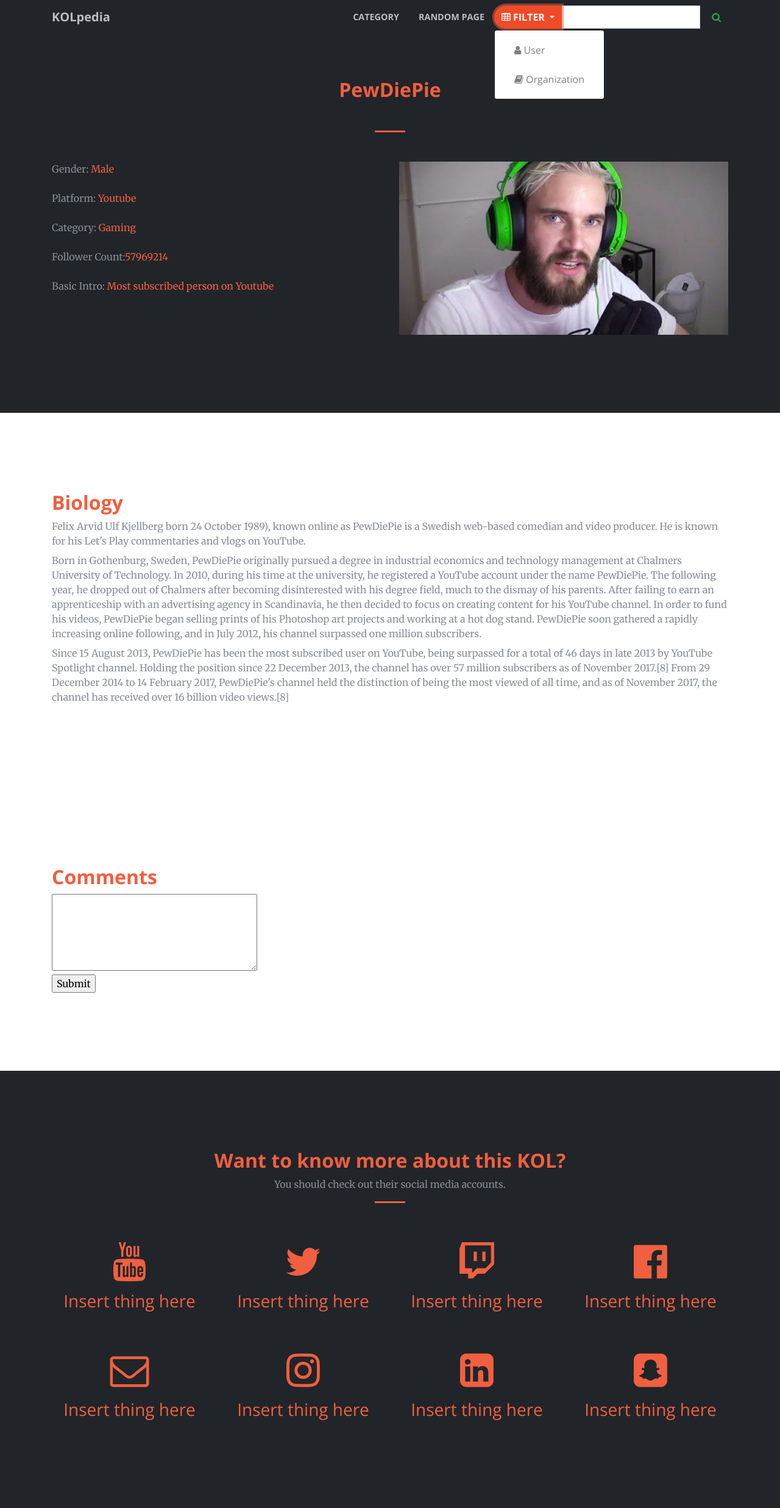
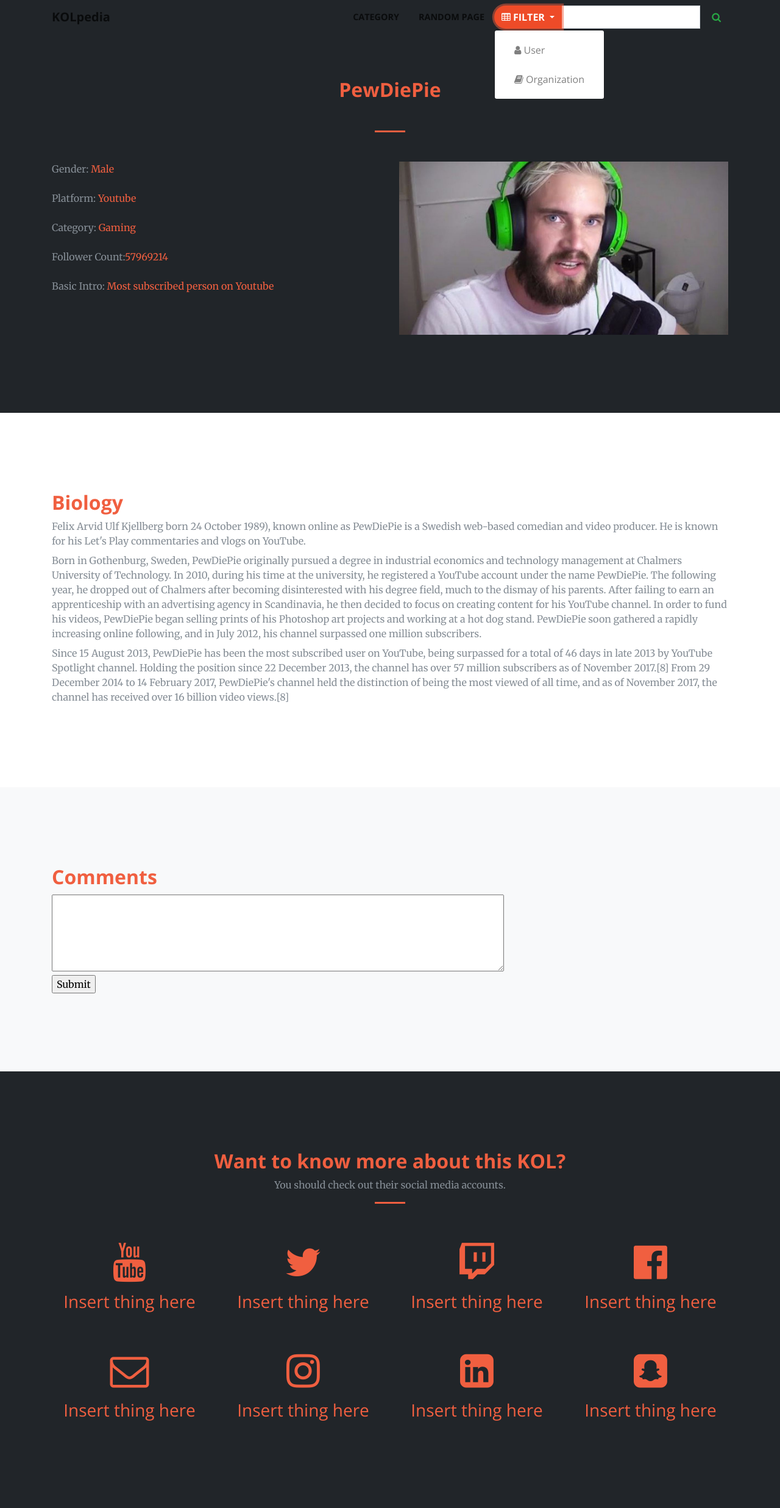
Before and after one commit to KennyFung819/COMPS356-IT-DOG, a PHP site: page /content/index.php?targetKol=1 in a window 1280 px wide, after a click on "FILTER". Shown: the whole page at 61% size. Before the commit the page ends 2329 px from the top, so only its background shows below. Run offline with PHP 8.4, Linux system fonts and the light colour scheme; data comes from the database, SQL or seed files in the repository.

Commit message:
minor tweek

```diff
--- a/content/index.php
+++ b/content/index.php
@@ -165,8 +165,8 @@
     ?>
 
 
-<section id="Comment">
-    <div class="container">
+<section id="Comment" class="bg-light">
+    <div class="container ">
         <div class="row">
             <div class="col-lg-12 text-lg-left">
                 <h2 class="section-heading text-emphasize">Comments</h2>
@@ -175,10 +175,18 @@
     </div>
     <div class="container">
         <div class="row">
-            <div class="col-lg-6 col-md-12 text-lg-left">
+            <div class="col-lg-12 text-lg-left">
+                <div class="biology-box">
+                </div>
+            </div>
+        </div>
+    </div>
+    <div class="container">
+        <div class="row">
+            <div class="col-lg-12 text-lg-left">
                 <div class="biology-box">
                     <form>
-                        <textarea name="message" rows="5" cols="35"></textarea>
+                        <textarea name="message" rows="5" cols="80"></textarea>
                         <br>
                         <input type="submit" value="Submit">
                     </form>
--- a/css/creative.css
+++ b/css/creative.css
@@ -105,17 +105,17 @@ body {
       border-color: transparent;
       background-color: transparent; }
       #mainNav .navbar-brand {
-        color: rgba(255, 255, 255, 0.7); }
+        color: rgba(0, 0, 0, 0.7); }
         #mainNav .navbar-brand:focus, #mainNav .navbar-brand:hover {
-          color: #fff; }
+          color: #000; }
       #mainNav .navbar-nav > li.nav-item > a.nav-link {
         padding: 0.5rem 1rem; }
       #mainNav .navbar-nav > li.nav-item > a.nav-link,
       #mainNav .navbar-nav > li.nav-item > a.nav-link:focus {
-        color: rgba(255, 255, 255, 0.7); }
+        color: rgba(0, 0, 0, 0.7); }
         #mainNav .navbar-nav > li.nav-item > a.nav-link:hover,
         #mainNav .navbar-nav > li.nav-item > a.nav-link:focus:hover {
-          color: #fff; }
+          color: #000; }
       #mainNav.navbar-shrink {
         border-bottom: 1px solid rgba(33, 37, 41, 0.1);
         background-color: #fff; }
@@ -145,6 +145,7 @@ header.masthead {
     right: 0;
     z-index: -1;
     display: inline-block;
+    margin-top: -40%;
     width: 100%;
     height: 100%;
     background-image: url("../img/social_media.jpg");
@@ -161,14 +162,15 @@ header.masthead {
   header.masthead p {
     font-weight: 300; }
   @media (min-width: 768px) {
-    header.masthead p {
-      font-size: 1.15rem; } }
-  @media (min-width: 992px) {
     header.masthead {
       height: 100vh;
       min-height: 650px;
       padding-top: 0;
       padding-bottom: 0; }
+      header.masthead p {
+        font-size: 1.15rem; }
+      header.masthead:before {
+        margin-top: 0; }
       header.masthead h1 {
         font-size: 3rem; } }
   @media (min-width: 1200px) {
--- a/index.php
+++ b/index.php
@@ -88,7 +88,7 @@
         <div class="row">
           <div class="col-lg-10 mx-auto">
             <h1 class="text-uppercase text-info">
-              <strong>We got some of the most Famous <span class="text-emphasize">KOL</span> around the world here.</strong>
+              <strong>We got some of the world most Famous <span class="text-emphasize">KOL</span> here.</strong>
             </h1>
             <hr>
           </div>
@@ -122,7 +122,7 @@
                 <div class="col-lg-3 col-md-6 text-center">
                     <div class="service-box mt-5 mx-auto">
                         <i class="fa fa-4x fa-star text-primary mb-3 sr-icons"></i>
-                        <h3 class="mb-3">Star on their domain</h3>
+                        <h3 class="mb-3">Star on their internet</h3>
                         <p class="text-muted mb-0">They are usually good at where they are doing!</p>
                     </div>
                 </div>
@@ -269,7 +269,7 @@
           <div class="col-lg-8 mx-auto text-center">
             <h2 class="section-heading">Let's Get In Touch!</h2>
             <hr class="my-4">
-            <p class="mb-5">Contact us if u have something want to talk me</p>
+            <p class="mb-5">Contact us if u have something want to say</p>
           </div>
         </div>
         <div class="row">
--- a/scss/_masthead.scss
+++ b/scss/_masthead.scss
@@ -10,6 +10,7 @@ header.masthead {
     right: 0;
     z-index: -1;
     display: inline-block;
+    margin-top:-40%;
     width: 100%;
     height: 100%;
     background-image: url('../img/social_media.jpg');
@@ -35,8 +36,9 @@ header.masthead {
     p {
       font-size: 1.15rem;
     }
-  }
-  @media (min-width: 992px) {
+    &:before{
+      margin-top:0;
+    }
     height: 100vh;
     min-height: 650px;
     padding-top: 0;
--- a/scss/_navbar.scss
+++ b/scss/_navbar.scss
@@ -45,10 +45,10 @@
     border-color: transparent;
     background-color: transparent;
     .navbar-brand {
-      color: fade-out($white, .3);
+      color: fade-out($black, .3);
       &:focus,
       &:hover {
-        color: $white;
+        color: $black;
       }
     }
     .navbar-nav > li.nav-item > a.nav-link {
@@ -56,9 +56,9 @@
     }
     .navbar-nav > li.nav-item > a.nav-link,
     .navbar-nav > li.nav-item > a.nav-link:focus {
-      color: fade-out($white, .3);
+      color: fade-out($black, .3);
       &:hover {
-        color: $white;
+        color: $black;
       }
     }
     &.navbar-shrink {
```
Also changed, not shown: 1 other file.
